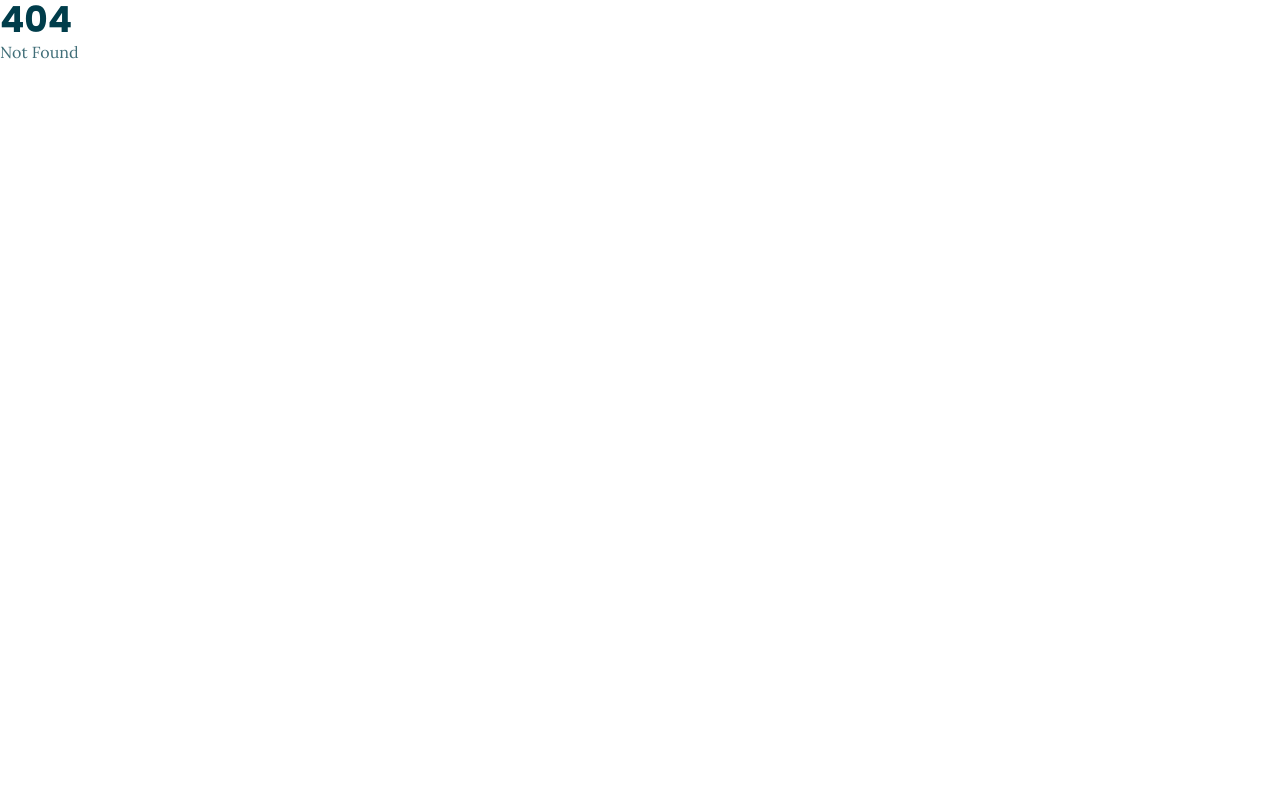
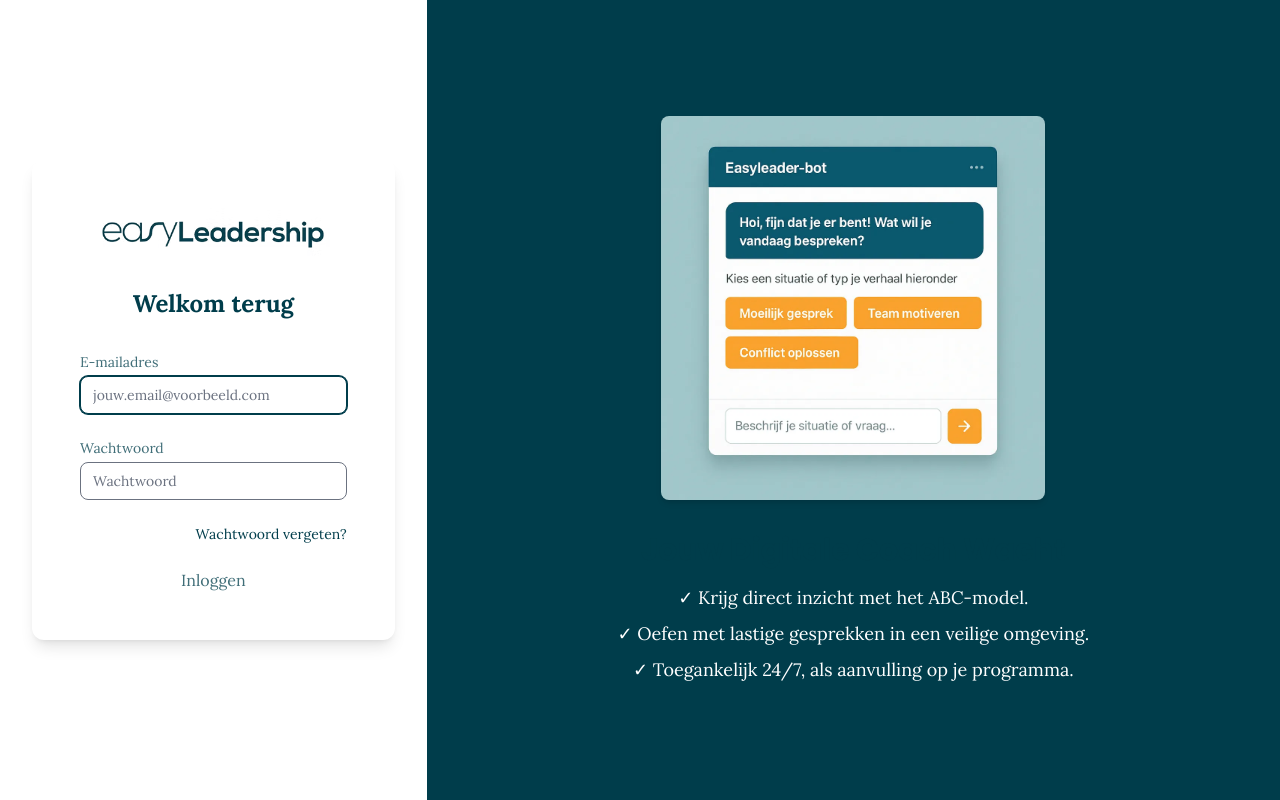
Before and after one commit to ikbenlit/shirleypocket, a SvelteKit app: page /login in a window 1280 px wide. Before the commit this address had no page. Built offline with nearby package versions, Linux system fonts and the light colour scheme; no server answers.

Commit message:
started with loginpage & authentication over firebase

```diff
--- a/package.json
+++ b/package.json
@@ -71,6 +71,7 @@
 	"dependencies": {
 		"@heroicons/react": "^2.2.0",
 		"clsx": "^2.1.1",
+		"firebase": "^11.6.0",
 		"tailwind-merge": "^3.2.0"
 	}
 }
--- /dev/null
+++ b/src/lib/firebase/client.ts
@@ -0,0 +1,22 @@
+import { initializeApp, getApps } from 'firebase/app';
+import { getAuth } from 'firebase/auth';
+
+const firebaseConfig = {
+	apiKey: import.meta.env.VITE_FIREBASE_API_KEY,
+	authDomain: import.meta.env.VITE_FIREBASE_AUTH_DOMAIN,
+	projectId: import.meta.env.VITE_FIREBASE_PROJECT_ID,
+	storageBucket: import.meta.env.VITE_FIREBASE_STORAGE_BUCKET,
+	messagingSenderId: import.meta.env.VITE_FIREBASE_MESSAGING_SENDER_ID,
+	appId: import.meta.env.VITE_FIREBASE_APP_ID,
+	measurementId: import.meta.env.VITE_FIREBASE_MEASUREMENT_ID
+};
+
+// Initialize Firebase only if it hasn't been initialized yet
+let app;
+if (!getApps().length) {
+	app = initializeApp(firebaseConfig);
+} else {
+	app = getApps()[0]; // Use the already initialized app
+}
+
+export const auth = getAuth(app);
--- /dev/null
+++ b/src/routes/login/+page.svelte
@@ -0,0 +1,138 @@
+<script lang="ts">
+  import { goto } from '$app/navigation';
+  import { auth } from '$lib/firebase/client'; // Import Firebase auth instance
+  import { signInWithEmailAndPassword } from 'firebase/auth'; // Import login function
+  // Logica voor authenticatie komt later
+  import logoBlue from '$lib/images/EasyLeadership_button_white_edited.avif'; // Placeholder - check path
+  import Button from '$lib/components/Button.svelte'; // Assuming Button component exists
+  import heroImage from '$lib/images/easyleader-bot-chatinterface-mockup.webp'; // Placeholder for onboarding image
+
+  let email = '';
+  let password = '';
+  let isLoading = false; // Voor feedback op de knop
+  let errorMessage = ''; // Voor foutmeldingen
+
+  async function handleLogin() {
+    isLoading = true;
+    errorMessage = ''; // Reset error message
+    try {
+      await signInWithEmailAndPassword(auth, email, password);
+      console.log('Succesvol ingelogd!');
+      // Redirect naar de chatbot pagina na succesvolle login
+      // Vervang '/dashboard' door de daadwerkelijke route
+      goto('/dashboard');
+    } catch (error: any) {
+      console.error('Fout bij inloggen:', error);
+      // Geef een gebruikersvriendelijke foutmelding
+      // Dit kan specifieker op basis van de Firebase error code (error.code)
+      errorMessage = 'Inloggen mislukt. Controleer je e-mailadres en wachtwoord.';
+    } finally {
+      isLoading = false;
+    }
+  }
+</script>
+
+<svelte:head>
+  <title>Inloggen - Easyleader-bot</title>
+  <meta name="description" content="Log in om toegang te krijgen tot de Easyleader-bot." />
+</svelte:head>
+
+<div class="min-h-screen bg-primary-background">
+  <div class="grid grid-cols-1 lg:grid-cols-3 min-h-screen">
+
+    <!-- Kolom 1: Login Formulier Sectie (Card Centered) -->
+    <div class="lg:col-span-1 flex items-center justify-center py-12 px-4 sm:px-6 lg:px-8">
+      <div class="max-w-md w-full space-y-8 bg-white p-8 lg:p-12 rounded-xl shadow-lg">
+        <!-- Logo (Optioneel) -->
+        <div class="flex justify-center mb-6">
+          <img class="h-12 w-auto" src={logoBlue} alt="Easyleadership Logo">
+        </div>
+        <h2 class="text-center text-2xl font-bold text-primary-dark-blue">
+          Welkom terug
+        </h2>
+
+        <form class="mt-8 space-y-6" on:submit|preventDefault={handleLogin}>
+          <div>
+            <label for="email-address" class="block text-sm font-medium text-neutral-dark-gray pb-1">E-mailadres</label>
+            <input
+              id="email-address"
+              name="email"
+              type="email"
+              autocomplete="email"
+              required
+              autofocus
+              bind:value={email}
+              class="appearance-none rounded-lg relative block w-full px-3 py-2 border border-neutral-light-gray placeholder-neutral-gray text-neutral-dark-gray focus:outline-none focus:ring-primary-dark-blue focus:border-primary-dark-blue focus:z-10 sm:text-sm"
+              placeholder="jouw.email@voorbeeld.com">
+          </div>
+
+          <div>
+            <label for="password" class="block text-sm font-medium text-neutral-dark-gray pb-1">Wachtwoord</label>
+            <input
+              id="password"
+              name="password"
+              type="password"
+              autocomplete="current-password"
+              required
+              bind:value={password}
+              class="appearance-none rounded-lg relative block w-full px-3 py-2 border border-neutral-light-gray placeholder-neutral-gray text-neutral-dark-gray focus:outline-none focus:ring-primary-dark-blue focus:border-primary-dark-blue focus:z-10 sm:text-sm"
+              placeholder="Wachtwoord">
+          </div>
+
+          <div class="flex items-center justify-end">
+            <div class="text-sm">
+              <a href="/wachtwoord-vergeten" class="text-sm font-light text-primary-dark-blue hover:underline">
+                Wachtwoord vergeten?
+              </a>
+            </div>
+          </div>
+
+          <div>
+            <Button type="submit" class="w-full" disabled={isLoading}>
+              {#if isLoading}
+                Bezig met inloggen...
+              {:else}
+                Inloggen
+              {/if}
+            </Button>
+          </div>
+
+          {#if errorMessage}
+            <p class="mt-2 text-center text-sm text-red-600">
+              {errorMessage}
+            </p>
+          {/if}
+        </form>
+      </div>
+    </div>
+
+    <!-- Kolom 2: Informatie & Onboarding Sectie -->
+    <div class="hidden lg:block lg:col-span-2 relative bg-primary-dark-blue">
+       <!-- Background image/gradient can be applied here -->
+      <div class="flex flex-col justify-center items-center h-full p-8 lg:p-12 text-white text-center">
+        <!-- Placeholder image -->
+        <img
+          src={heroImage}
+          alt="Easyleader-bot chat interface mockup"
+          class="w-full max-w-xs md:max-w-sm mx-auto mb-8 rounded-lg shadow-md"
+        />
+        <h3 class="text-2xl md:text-3xl font-bold mb-4">
+          Jouw Digitale Coach Wacht
+        </h3>
+        <ul class="space-y-2 text-base md:text-lg font-light max-w-lg mx-auto">
+          <li>✓ Krijg direct inzicht met het ABC-model.</li>
+          <li>✓ Oefen met lastige gesprekken in een veilige omgeving.</li>
+          <li>✓ Toegankelijk 24/7, als aanvulling op je programma.</li>
+        </ul>
+      </div>
+    </div>
+
+  </div>
+</div>
+
+<style lang="postcss">
+  /* Add any specific styles if needed */
+  :global(body) {
+    /* Ensure body background doesn't interfere if needed */
+  }
+</style>
```
Also changed, not shown: 6 other files (tests, documents, lock files or other folders).
